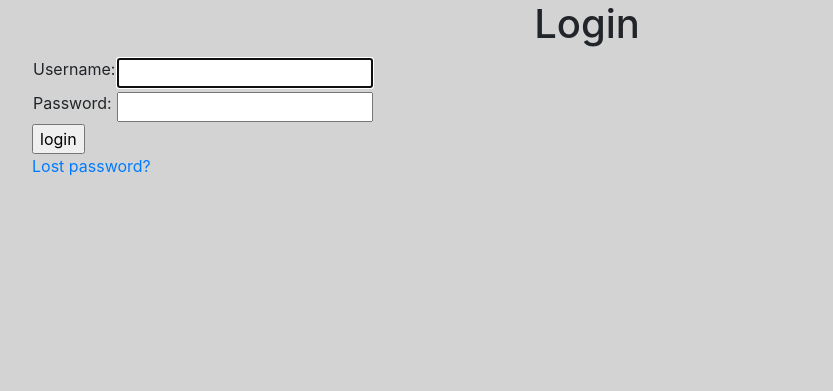
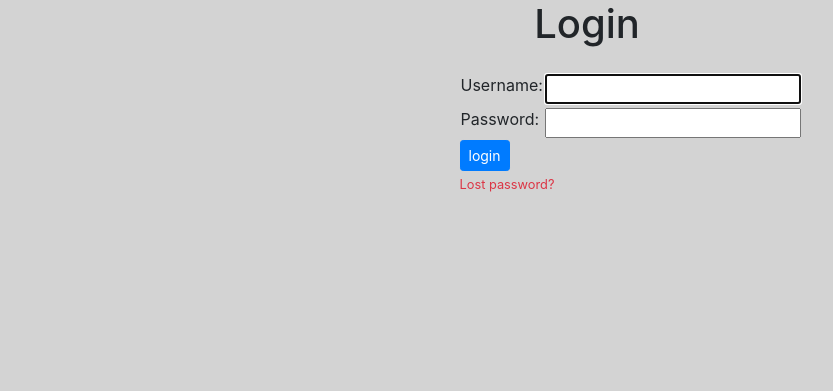
Before and after one commit to mmcinnestaylor/Programming-Contest-Suite, a Django app: page /accounts/login/ in a window 1280 px wide. Shown: the part 66-457 px from the top of the page, without its empty margins (53-886 px from the left). Run offline with Django 3.2, Linux system fonts and the light colour scheme; parts of the project's set-up code (start-up, migrations or seed data) failed here and were passed over; some libraries are stand-ins or nearby versions.

Commit message:
Update login.html

```diff
--- a/src/templates/registration/login.html
+++ b/src/templates/registration/login.html
@@ -50,7 +50,9 @@
 			<strong>info</strong> You have already logged in.
 		</div>
 	{% else %}
-		<form method="post" action="{% url 'login' %}">
+		<div class="row mt-3 justify-content-center">
+			<div class="col-sm-3">
+				<form class="w-100"method="post" action="{% url 'login' %}">
 					{% csrf_token %}
 					<table>
 						<tr>
@@ -62,10 +64,12 @@
 							<td>{{ form.password }}</td>
 						</tr>
 					</table>
-			<input type="submit" value="login" />
+					<input class="btn btn-primary btn-sm"type="submit" value="login" />
 					<input type="hidden" name="next" value="{{ next }}" />
 				</form>
+				<small><a class="text-danger" href="{% url 'password_reset' %}">Lost password?</a></small>
+			</div>
+		</div>
 
-		<a class="text-sm" href="{% url 'password_reset' %}">Lost password?</a>
 	{% endif %}
 {% endblock %}
```
Lines whose indentation alone changed are shown as unchanged.
